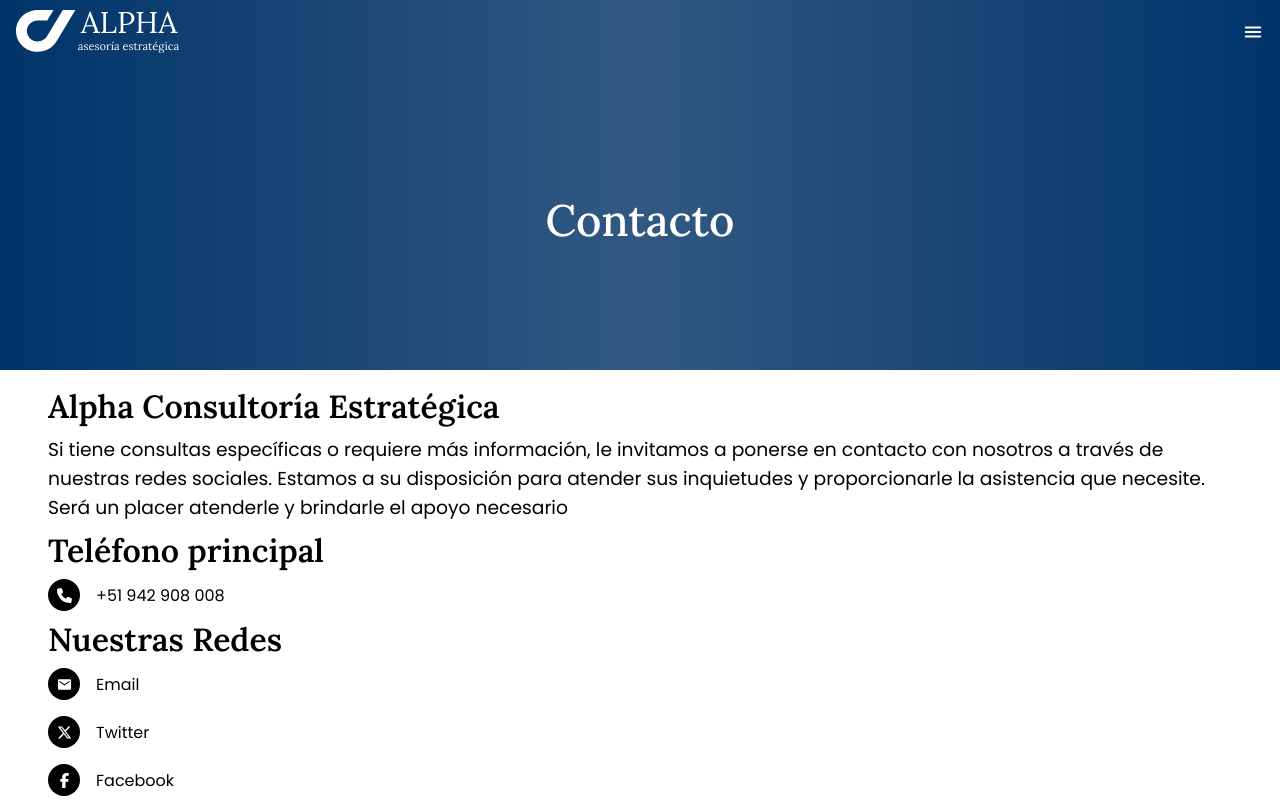
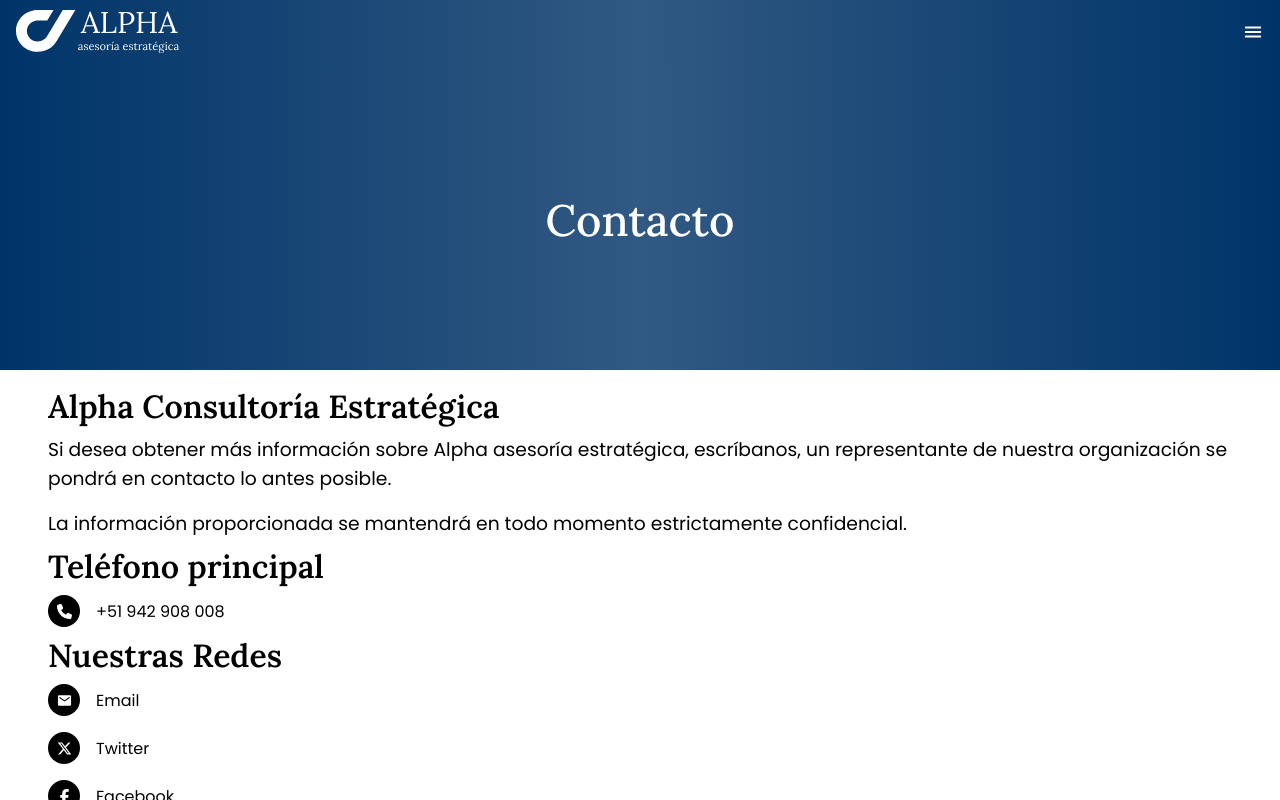
Before and after one commit to DevCCD/alpha, a React (Vite) app: page /contacto in a window 1280 px wide. Shown: the top 800 px of the page. Built offline with nearby package versions, Linux system fonts and the light colour scheme.

Commit message:
texts changes

```diff
--- a/src/components/MainContacto.tsx
+++ b/src/components/MainContacto.tsx
@@ -42,7 +42,9 @@
                 </aside>
                 <div className="info__contact">
                     <h1>{ idioma == "es" ? "Alpha Consultoría Estratégica" : "Alpha Strategic Consulting" }</h1>
-                    <h3>{ idioma == "es" ? "Si tiene consultas específicas o requiere más información, le invitamos a ponerse en contacto con nosotros a través de nuestras redes sociales. Estamos a su disposición para atender sus inquietudes y proporcionarle la asistencia que necesite. Será un placer atenderle y brindarle el apoyo necesario" : "If you have specific questions or require more information, we invite you to contact us through our social networks. We are at your disposal to address your concerns and provide you with the assistance you need. It will be a pleasure to assist you and provide you with the necessary support" }</h3>
+                    <h3>{ idioma == "es" ? "Si desea obtener más información sobre Alpha asesoría estratégica, escríbanos, un representante de nuestra organización se pondrá en contacto lo antes posible." : "" }</h3>
+                    <h3>{ idioma == "es" ? "La información proporcionada se mantendrá en todo momento estrictamente confidencial." : "" }</h3>
+                    <h3></h3>
                     <h1>{ idioma == "es" ? "Teléfono principal" : "Main phone" }</h1>
                     <div>
                         <Link to={redes[0].url}>
--- a/src/components/MainTablero.tsx
+++ b/src/components/MainTablero.tsx
@@ -18,7 +18,7 @@
             <div className="white-bg banner__blog">
                 <div className="banner__blog__title">
                     <h1>{ idioma == "es" ? "Tablero" : "Board" }</h1>
-                    <p>{ idioma == "es" ? "Aquí puedes encontrar tus cursos disponibles. Explora el catálogo para ver todas las opciones." : "Here you can find your available courses. Explore the catalog to see all the options." }</p>
+                    <p>{ idioma == "es" ? "Aquí puedes encontrar los cursos disponibles. Explora el catálogo para ver todas las opciones." : "Here you can find your available courses. Explore the catalog to see all the options." }</p>
                 </div>
             </div>
             <div className='container__tablero'>
```
